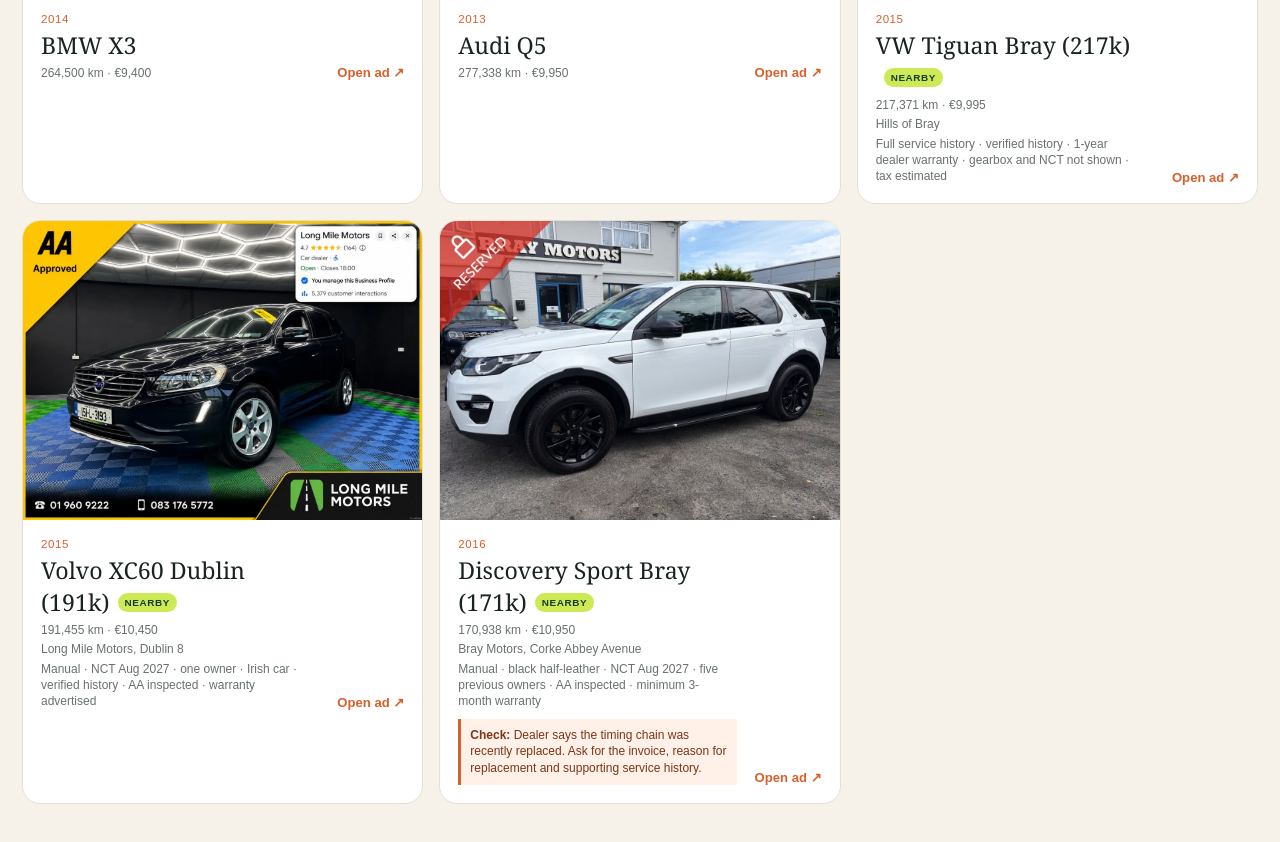
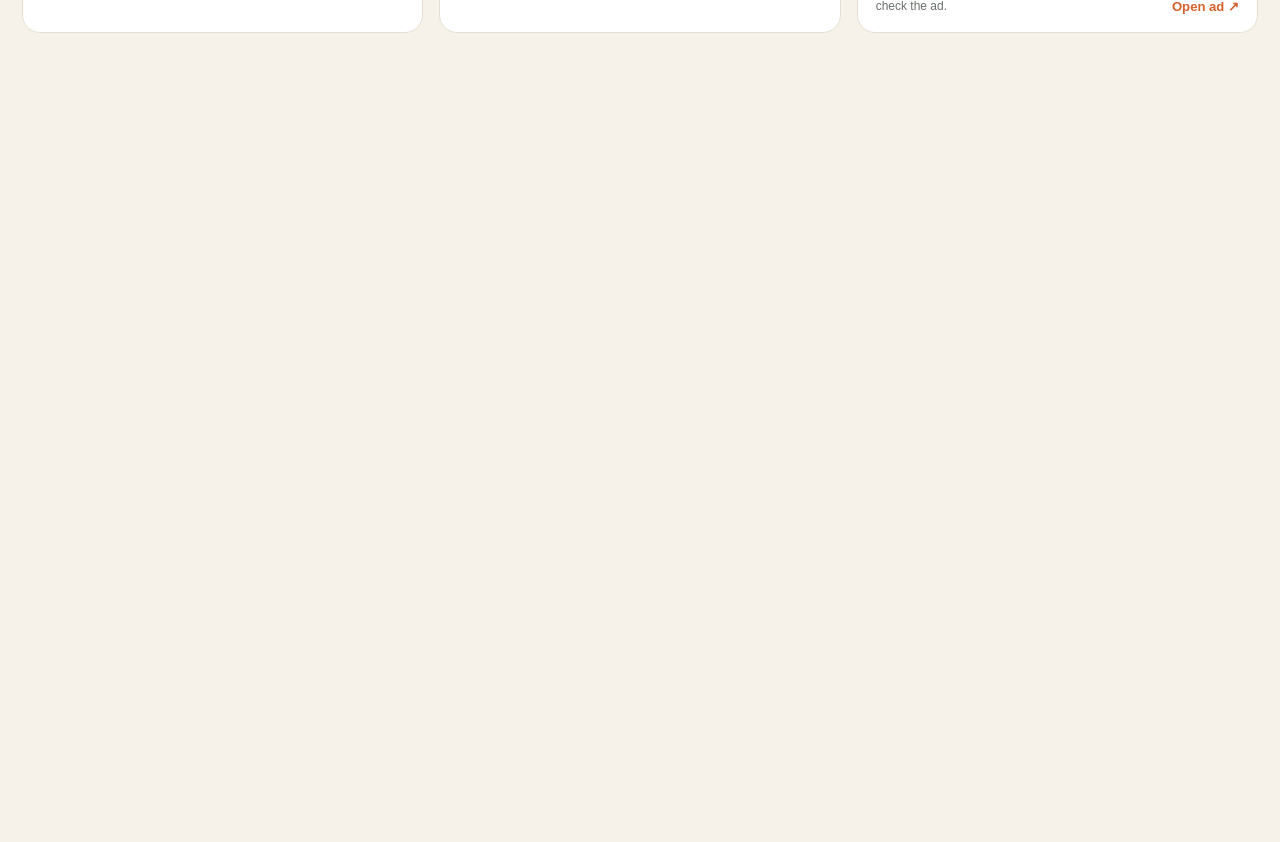
Before and after one commit to crowlede/car-comparison-site, a React (Vite) app: page / in a window 1280 px wide. Shown: the part 1880-2722 px from the top of the page. After the commit the page ends 1965 px from the top, so only its background shows below. Built offline with nearby package versions, Linux system fonts and the light colour scheme.

Commit message:
Remove manuals; flag unconfirmed transmissions on Audi Q5 and Tiguan Bray

```diff
--- a/app/page.tsx
+++ b/app/page.tsx
@@ -64,6 +64,7 @@
     fuel: "Diesel",
     maintenance: [1200, 2100],
     adUrl: "https://www.carzone.ie/used-cars/audi/q5/fpa/4501126",
+    listingDetails: "Transmission not confirmed — check the ad.",
     image: "/car-comparison-site/audi-q5.jpg",
   },
 {
@@ -82,42 +83,7 @@
     image: "/car-comparison-site/vw-tiguan-2015-bray.webp",
     nearby: true,
     location: "Hills of Bray",
-    listingDetails: "Full service history · verified history · 1-year dealer warranty · gearbox and NCT not shown · tax estimated",
-  },
-{
-    name: "Volvo XC60 ES",
-    short: "Volvo XC60 Dublin (191k)",
-    year: "2015",
-    price: 10450,
-    mileage: "191,455 km",
-    tax: 200,
-    insurance: [500, 650],
-    economy: 4.5,
-    fuel: "Diesel",
-    maintenance: [1300, 2300],
-    adUrl: "https://www.donedeal.ie/cars-for-sale/volvo-xc60-aa-approved/42213105",
-    image: "/car-comparison-site/volvo-xc60-2015-dublin.webp",
-    nearby: true,
-    location: "Long Mile Motors, Dublin 8",
-    listingDetails: "Manual · NCT Aug 2027 · one owner · Irish car · verified history · AA inspected · warranty advertised",
-  },
-{
-    name: "Land Rover Discovery Sport",
-    short: "Discovery Sport Bray (171k)",
-    year: "2016",
-    price: 10950,
-    mileage: "170,938 km",
-    tax: 270,
-    insurance: [600, 800],
-    economy: 6.0,
-    fuel: "Diesel",
-    maintenance: [1600, 2800],
-    adUrl: "https://www.braymotors.ie/vehicle?id=468kn",
-    image: "/car-comparison-site/land-rover-discovery-sport-2016.jpg",
-    nearby: true,
-    location: "Bray Motors, Corke Abbey Avenue",
-    listingDetails: "Manual · black half-leather · NCT Aug 2027 · five previous owners · AA inspected · minimum 3-month warranty",
-    listingWarning: "Dealer says the timing chain was recently replaced. Ask for the invoice, reason for replacement and supporting service history.",
+    listingDetails: "Full service history · verified history · 1-year dealer warranty · gearbox and NCT not shown · tax estimated Transmission not confirmed — check the ad.",
   }
 ];
 
```
